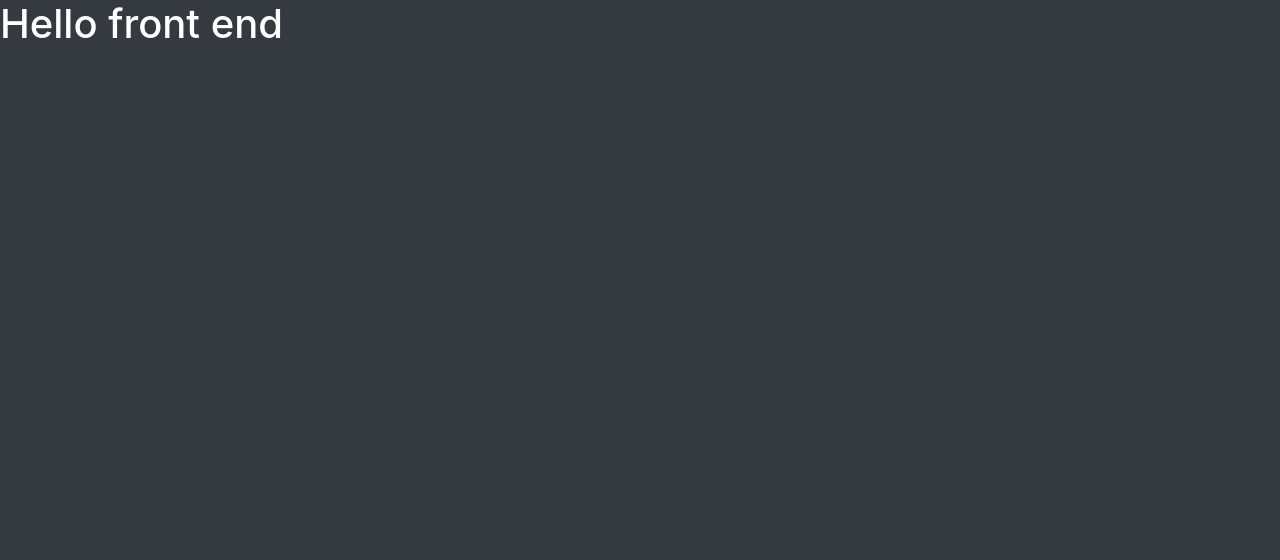
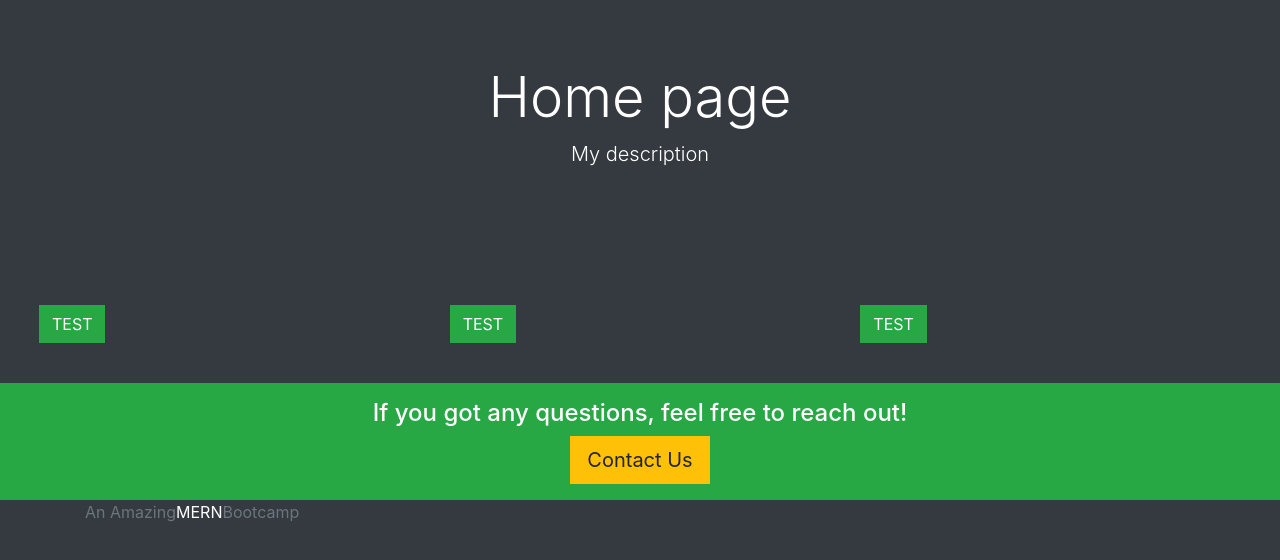
Before and after one commit to selvabharathis/MERN-stack-learning, a React (Create React App) app in the folder projfrontend/: page / in a window 1280 px wide. Shown: the top 560 px of the page. Built offline with nearby package versions, Linux system fonts and the light colour scheme.

Commit message:
creating base component for font end

```diff
--- a/projfrontend/src/core/Base.js
+++ b/projfrontend/src/core/Base.js
@@ -0,0 +1,33 @@
+import React from 'react'
+
+ const Base = ({
+     title="My Title",
+     description="My description",
+     className="bg-dark text-white p-4",
+     children
+ })=>(
+        <div>
+            <div className="container-fluid">
+                <div className="jumbotron bg-dark text-white text-center">
+                    <h2 className="display-4">{title}</h2>
+                    <p className="lead">{description}</p>
+                </div>
+                <div className={className}>{children}</div>
+            </div>
+            <footer className="footer bg-dark mt-auto py-3">
+                <div className="container-fluid bg-success text-white text-center py-3">
+                <h4>If you got any questions, feel free to reach out!</h4>
+                <button className="btn btn-warning btn-lg">Contact Us</button>
+                </div>
+                <div className="container">
+                    <span className="text-muted">
+                        An Amazing
+                        <span className="text-white">MERN</span>
+                        Bootcamp
+                    </span>
+                </div>
+            </footer>
+        </div>
+ )
+
+export default Base
--- a/projfrontend/src/core/Home.js
+++ b/projfrontend/src/core/Home.js
@@ -1,11 +1,23 @@
 import React from "react"
 import "../styles.css"
 import {API} from "../backend"
+import Base from "./Base"
+
 export default function Home() {
     console.log("API IS",API)
     return (
-        <div>
-            <h1 className="text-white">Hello front end</h1>
-        </div>
+        <Base title="Home page">
+            <div className="row">
+                <div className="col-4">
+                    <button className="btn btn-success">TEST</button>
+                </div>
+                <div className="col-4">
+                    <button className="btn btn-success">TEST</button>
+                </div>
+                <div className="col-4">
+                    <button className="btn btn-success">TEST</button>
+                </div>
+            </div>
+        </Base>
     )
 }
```
